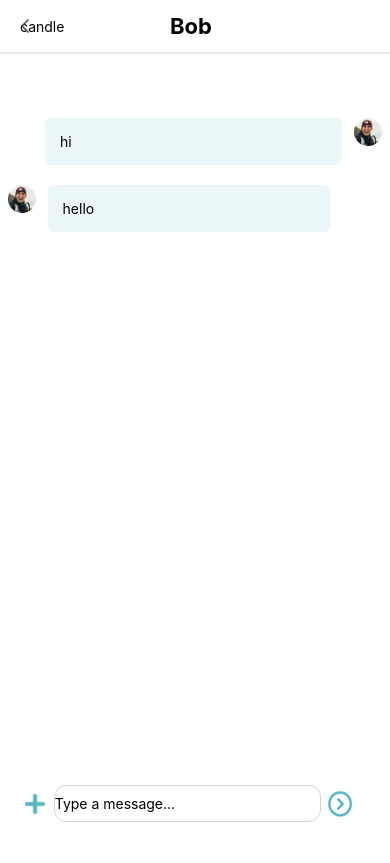
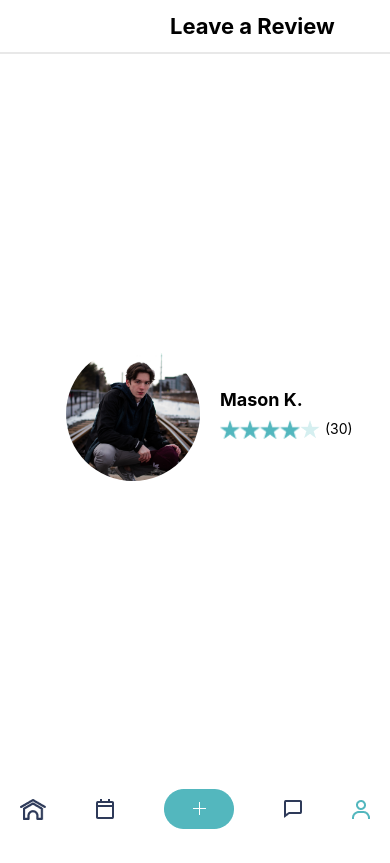
Before and after one commit to RinaHan/Walk-Mobile-App-React-Native, a React Native app: screen / in a window 390 px wide. Built offline with nearby package versions, Linux system fonts and the light colour scheme.

Commit message:
modified AvatarForm05

```diff
--- a/App.js
+++ b/App.js
@@ -17,75 +17,159 @@
 // export {default} from './storybook';
 
 
-import React, { useState } from "react";
-import { ScrollView, View } from "react-native";
+import React from "react";
+import { View, StyleSheet, ScrollView, Text } from "react-native";
 import styled from "styled-components/native";
+import ReviewStars from "./comps/ReviewStars";
+import YourReview from "./comps/YourReview";
+import ShareFeedback from "./comps/ShareFeedback";
+import FooterBar from "./comps/FooterBar";
+import TopBar from "./comps/TopBar";
+import Description from "./comps/Description";
+import AvatarForm05 from "./comps/AvatarForm/AvatarForm05";
+import BasicButton from "./comps/WButton/BasicButton";
 
-import Texting from "./comps/Texting";
-import MsgSent from "./comps/MsgSent";
-import MsgRecieved from "./comps/MsgRecieved";
-import TopBar from "./comps/TopBar";
 
 const Main = styled.View`
-
-  height: 100%;
+  width: 375px;
+  height: 812px;
   display: flex;
   flex-direction: column;
   /* background-color: red; */
+  align-items: center;
 `;
+
 const MainCont = styled.View`
-  width: 100%;
-  height: 812px;
+ height: 100%;
+
 `;
+const Header = styled.View``;
+
+const Cont = styled.View`
+  /* height: 100%; */
+  /* background-color: blue; */
+  /* overflow-y: scroll; */
+
+`;
+
+const WalkerStars = styled.View`
+  /* flex-direction: row; */
+`;
+const AvatarCont = styled.View`
+  /* margin-top: 40px; */
+`;
+const StarsCont = styled.View`
+  /* margin-left: 160px; */
+`;
+
+
+
+
+
+
+
+const PostButtonCont = styled.View`
+  /* background-color: blue; */
+`;
+
+const CancelButtonCont = styled.View`
+  /* background-color: blue; */
+`;
+
+const ButtonCont = styled.View`
+  flex-direction: row;
+  width: 345px;
+  justify-content: space-between;
+`;
+
+
+
+
+
+
+const TypeCont = styled.View`
+  margin-top: 20px;
+`;
+
+const ShareFeedbackCont = styled.View`
+  margin-top: 70px;
+  margin-right: 60px;
+`;
+
+
+
+const YourReviewCont = styled.View`
+  margin-top: 120px;
+  margin-right: 200px;
+`;
+
+
+
 const FooterCont = styled.View`
   width: 375px;
-  height: 100px;
   position: absolute;
   bottom: 0;
-  align-items: center;
-`;
-const Cont = styled.View`
-  width: 100%;
-  height: 86%;
-  /* overflow-y: scroll; */
-  /* display: flex; */
-  flex-direction: column;
-  /* align-items: center; */
-  /* background-color: blue; */
-  bottom: 70;
-  position: absolute;
 `;
 
-const Chatting = () => {
+
+const LeaveReview = () => {
   return (
-      <Main>
-          <TopBar
-          imageLeft1={require("./comps/TopBar/leftArrow.png")}
-          title="Bob"
-          // text1="text1"
-          // text2="text2"
-          // imageLeft2={require("./comps/TopBar/leftArrow.png")}
-          // imageRight1={require("./comps/TopBar/leftArrow.png")}
 
-          />
+        <MainCont>
+          <Header>
+            <TopBar title="Leave a Review" />
+          </Header>
 
-        <ScrollView>
-        <MainCont>
+          <ScrollView/>
           <Cont>
-            <MsgSent
-            msgSent="hi"/>
-            <MsgRecieved
-            msgRecieve="hello"/>
+            <WalkerStars>
+
+                <AvatarCont>
+                  <AvatarForm05 name="Mason K." />
+                </AvatarCont>
+
+
+            </WalkerStars>
+
+            {/* <YourReviewCont>
+              <YourReview numstar={3} />
+            </YourReviewCont>
+
+            <ShareFeedbackCont>
+              <ShareFeedback />
+            </ShareFeedbackCont>
+
+            <TypeCont>
+              <Description />
+            </TypeCont>
+
+            <ButtonCont>
+              <CancelButtonCont>
+                <BasicButton
+                  text="Cancel"
+                  // backgroundColor="#EAF6F7"
+                  // color="#565555"
+                  height={45}
+                  width={137}
+                />
+              </CancelButtonCont>
+              <PostButtonCont>
+                <BasicButton
+                  text="Post Review"
+                  // backgroundColor="#565555"
+                  height={45}
+                  width={137}
+                />
+              </PostButtonCont>
+            </ButtonCont> */}
           </Cont>
 
+<ScrollView/>
+            <FooterBar />
 
         </MainCont>
-        </ScrollView>
-          <FooterCont>
-            <Texting />
-          </FooterCont>
-      </Main>
+
   );
 };
 
-export default Chatting;
+export default LeaveReview;
--- a/comps/AvatarForm/AvatarForm05/index.js
+++ b/comps/AvatarForm/AvatarForm05/index.js
@@ -1,6 +1,7 @@
 import React from "react";
 import { View, Text, StyleSheet} from "react-native";
 import BasicAvatar from '../../Avatar/BasicAvatar';
+import ReviewStars from "../../ReviewStars";
 
 const styles = StyleSheet.create({
   container: {
@@ -12,14 +13,17 @@ const styles = StyleSheet.create({
     marginLeft:20
   },
 reviewcont: {
-    backgroundColor:"lightgray",
-    width: 160,
-    height:60,
-    margin:10
+    marginLeft:20,
+    justifyContent:"center"
+},
+name: {
+  fontWeight:"bold",
+  fontSize:18,
+  marginBottom:10,
 }
 });
 
-const AvatarForm05 = ({}) => {
+const AvatarForm05 = ({name}) => {
 
   return (
       <View style={styles.container}>
@@ -31,17 +35,17 @@ const AvatarForm05 = ({}) => {
             />
         </View>
         <View style={styles.reviewcont}>
-
+            <Text style={styles.name}>{name}</Text>
+            <ReviewStars/>
         </View>
       </View>
   );
 };
 
 AvatarForm05.defaultProps = {
-    // size: null,
+    name: null,
     text: null,
     backgroundColor: null,
-    // height: null
 };
 
 export default AvatarForm05;
--- a/comps/Texting/index.js
+++ b/comps/Texting/index.js
@@ -3,9 +3,8 @@ import styled from "styled-components/native";
 import { View, Text } from "react-native";
 
 const InputCont = styled.View`
-  width: 344px;
-  height: 119px;
   /* background-color:#DBB; */
+  margin:10px 0 ;
   display: flex;
   align-items: center;
   justify-content: center;
@@ -14,15 +13,11 @@ const InputCont = styled.View`
 const Inputs = styled.View`
   display: flex;
   flex-direction: row;
-  width: 344px;
   height: 37px;
-  /* background-color: #bbd; */
 `;
 
 const Add = styled.View`
   flex: 1;
-  /* background-color: green; */
-  display: flex;
   align-items: center;
   justify-content: center;
 `;
@@ -30,7 +25,7 @@ const Add = styled.View`
 const Textbox = styled.View`
   flex: 7;
   display: flex;
-  justify-content: center;
+  /* justify-content: center; */
   /* background-color: blue; */
 `;
 
--- a/comps/TopBar/index.js
+++ b/comps/TopBar/index.js
@@ -63,7 +63,7 @@ const TopBar = ({title, text1, text2, imageLeft1, imageLeft2, imageRight1}) => {
         <TouchableOpacity
         style={styles.textLeft}
         onPress={onPress}>
-        <Text>candle</Text>
+        <Text>{text1}</Text>
         </TouchableOpacity>
 
 
```
Also changed, not shown: Pages/Chatting/index.js (+17 -26 lines).
